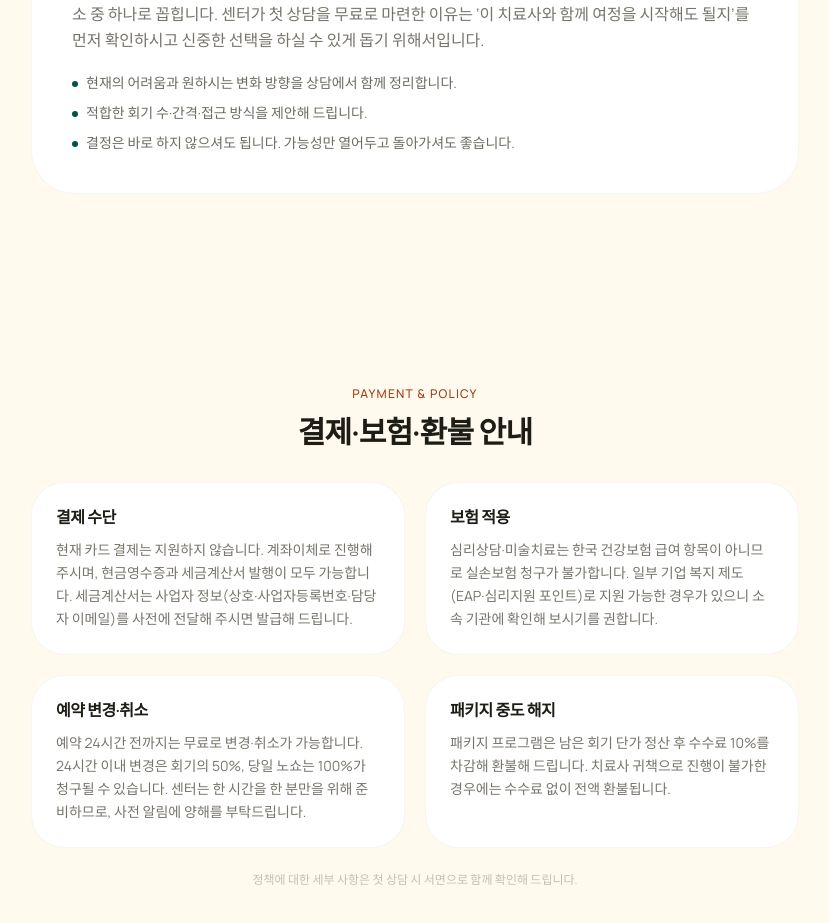
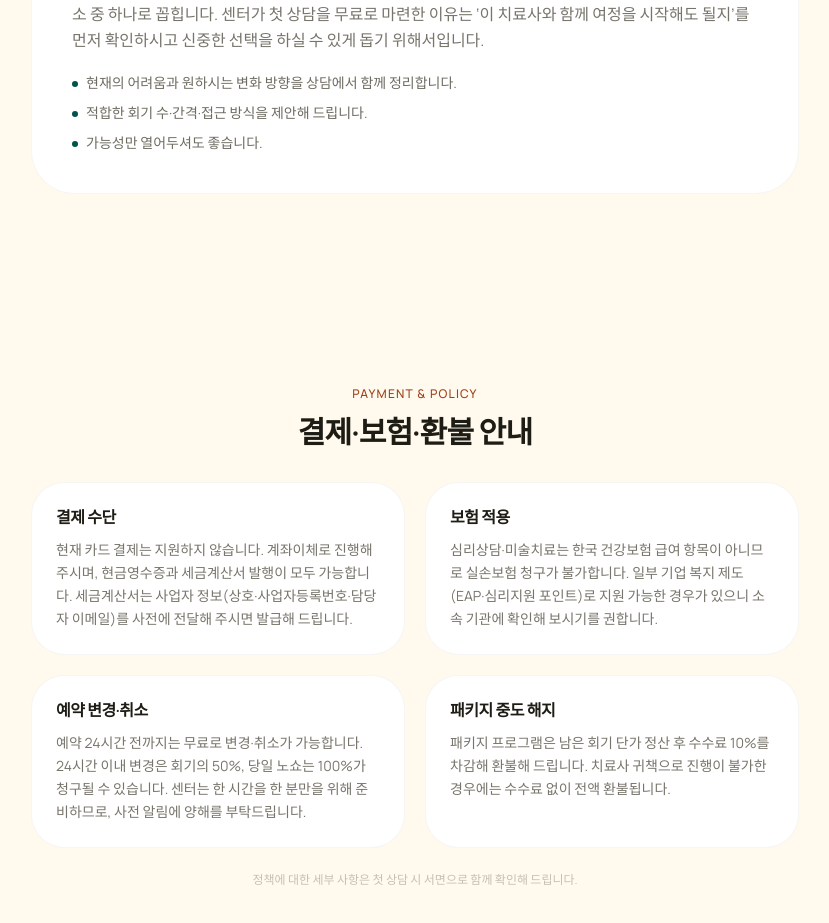
Before and after one commit to act-art-center/actartcenter.com, a Next.js app: page /pricing in a window 1280 px wide. Shown: the part 3140-4063 px from the top of the page, without its empty margins (225-1054 px from the left). Built offline with nearby package versions, Linux system fonts and the light colour scheme.

Commit message:
simplify first consultation option copy

```diff
--- a/src/app/pricing/page.tsx
+++ b/src/app/pricing/page.tsx
@@ -431,7 +431,7 @@ export default function PricingPage() {
               </li>
               <li className="flex gap-2">
                 <span className="mt-2 w-1.5 h-1.5 rounded-full bg-primary-500 shrink-0" />
-                결정은 바로 하지 않으셔도 됩니다. 가능성만 열어두고 돌아가셔도 좋습니다.
+                가능성만 열어두셔도 좋습니다.
               </li>
             </ul>
           </div>
```
